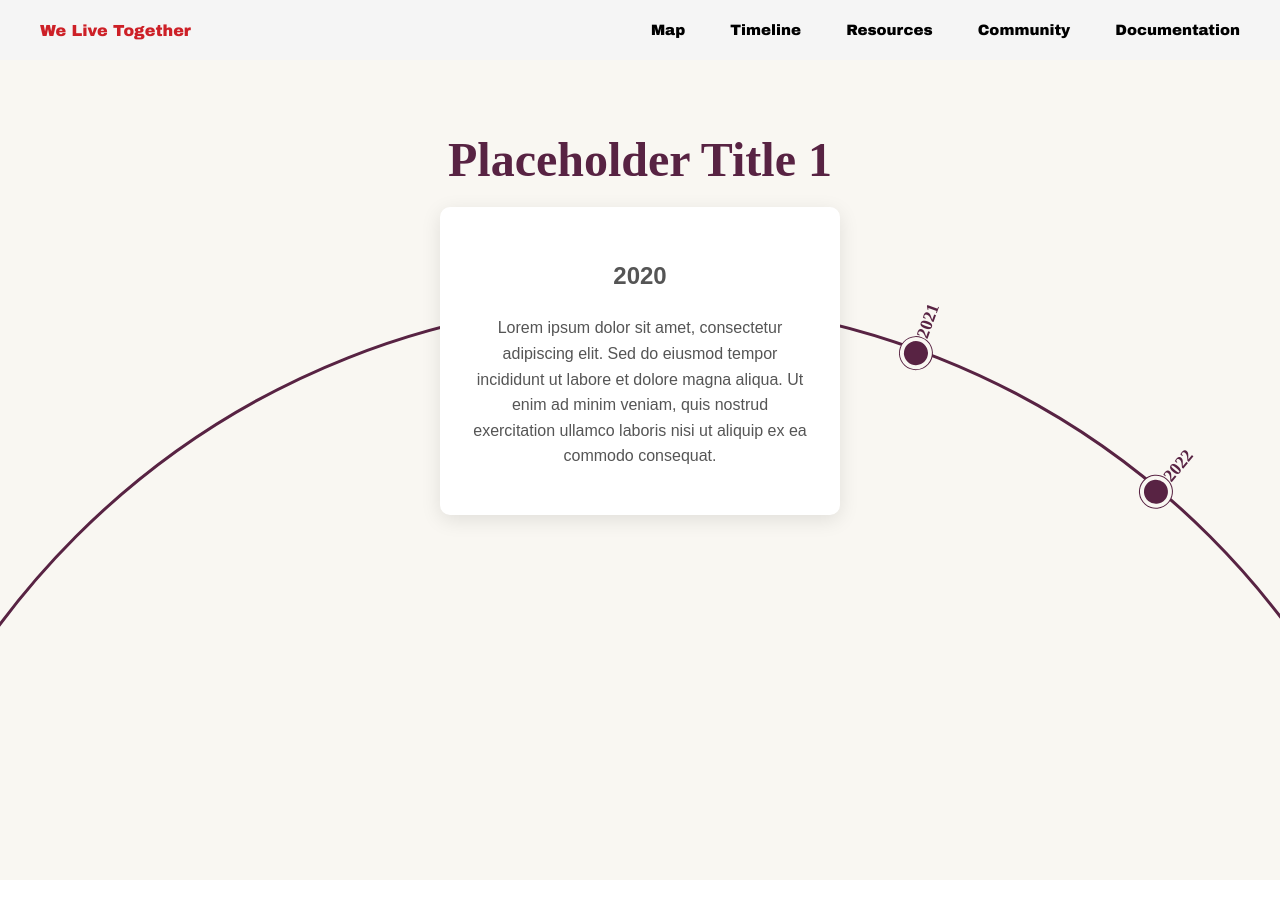
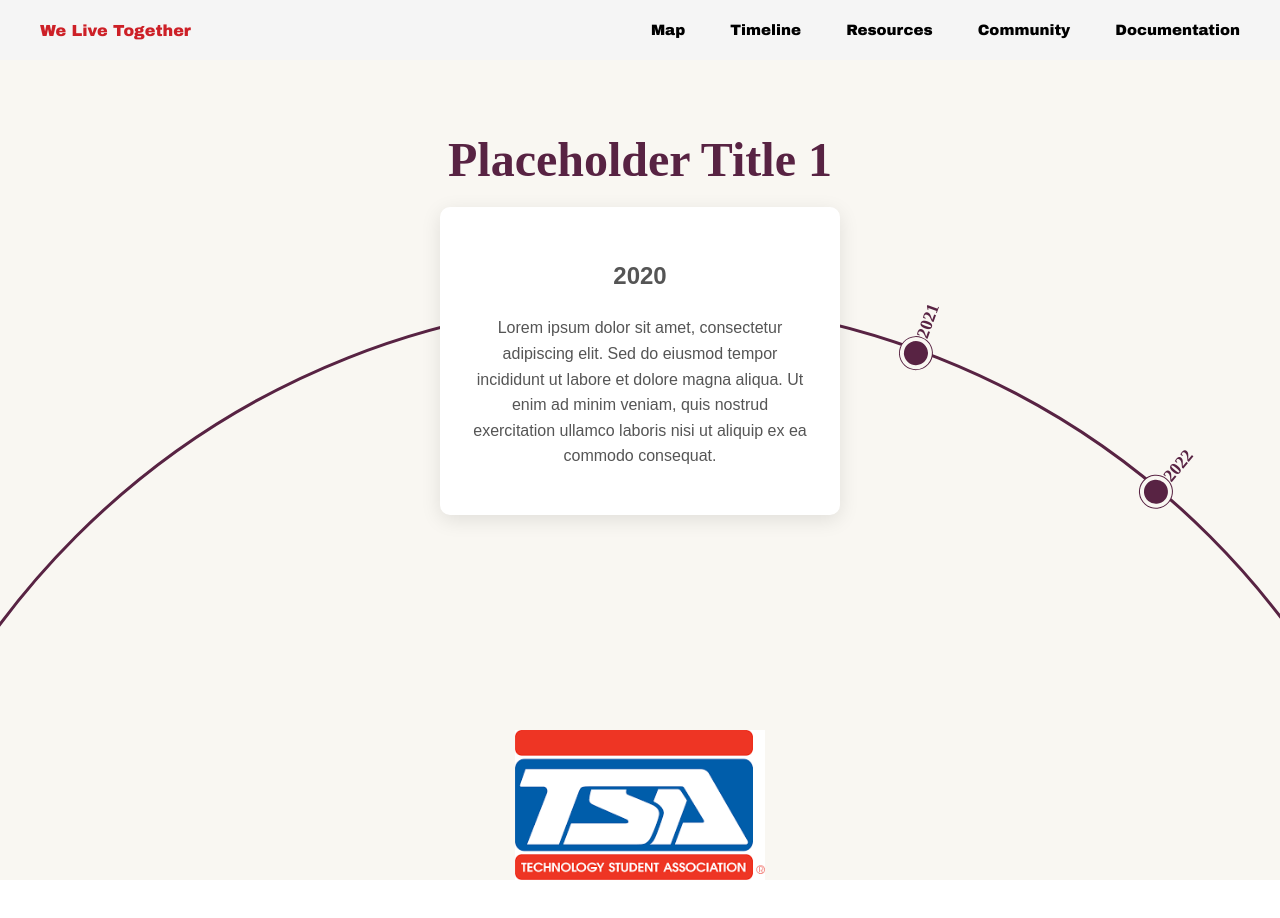
Before and after one commit to slhstsa/webpage, a React (Create React App) app: page /timeline in a window 1280 px wide. Shown: the top 918 px of the page. Built offline with nearby package versions, Linux system fonts and the light colour scheme.

Commit message:
added image

```diff
--- a/src/components/timeline/timeline.css
+++ b/src/components/timeline/timeline.css
@@ -105,3 +105,9 @@
   font-size: 1.3rem;
   top: -65px;
 }
+
+.year-image {
+    height:150px;
+    width:auto;
+    margin-top: 650px;
+}
--- a/src/components/timeline/timeline.js
+++ b/src/components/timeline/timeline.js
@@ -9,6 +9,7 @@ const timelineData = Array.from({ length: n }, (_, i) => ({
   title: `Placeholder Title ${i + 1}`,
   description:
     "Lorem ipsum dolor sit amet, consectetur adipiscing elit. Sed do eiusmod tempor incididunt ut labore et dolore magna aliqua. Ut enim ad minim veniam, quis nostrud exercitation ullamco laboris nisi ut aliquip ex ea commodo consequat.",
+  image: "images/placeholder-image.png"
 }));
 
 function Timeline() {
@@ -51,7 +52,10 @@ function Timeline() {
             </div>
           );
         })}
+
       </div>
+      <img src={timelineData[activeIndex].image} alt="Katy Community" className="year-image"/>
+
     </div>
   );
 }
```
